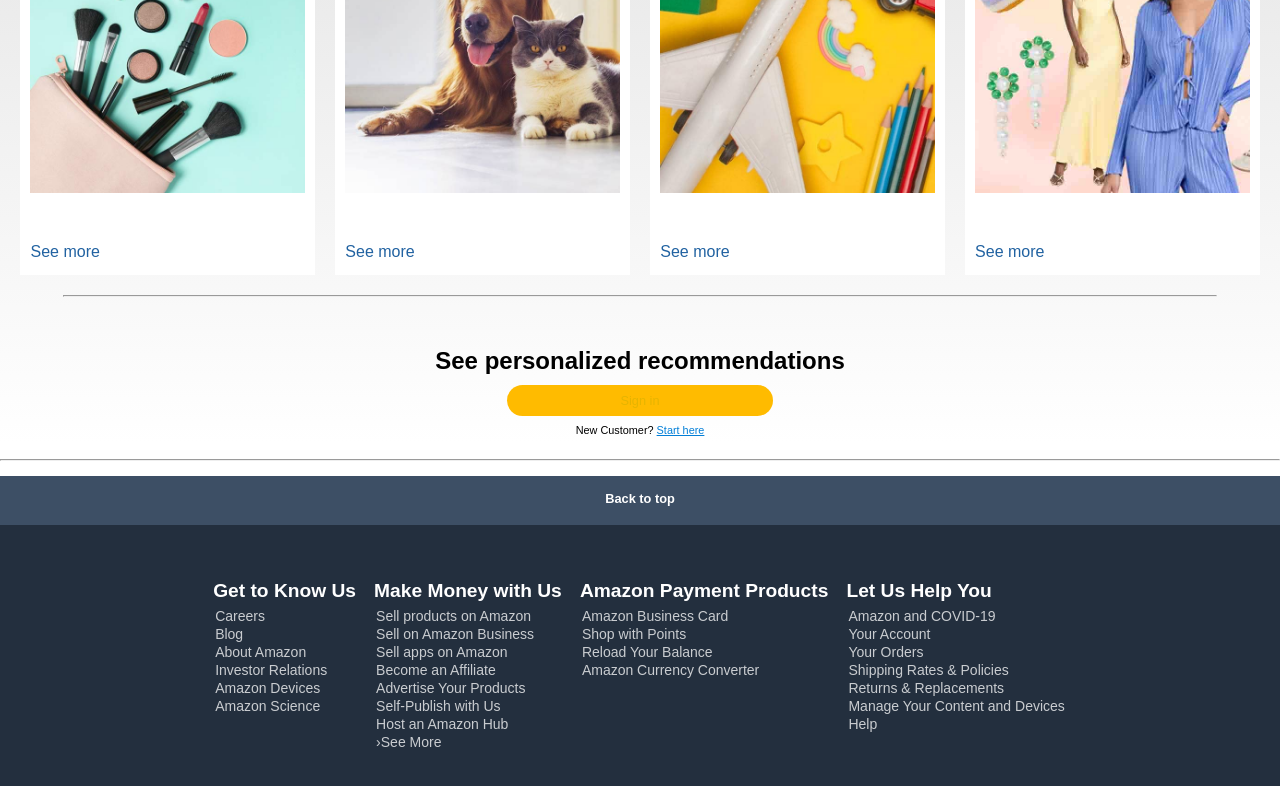
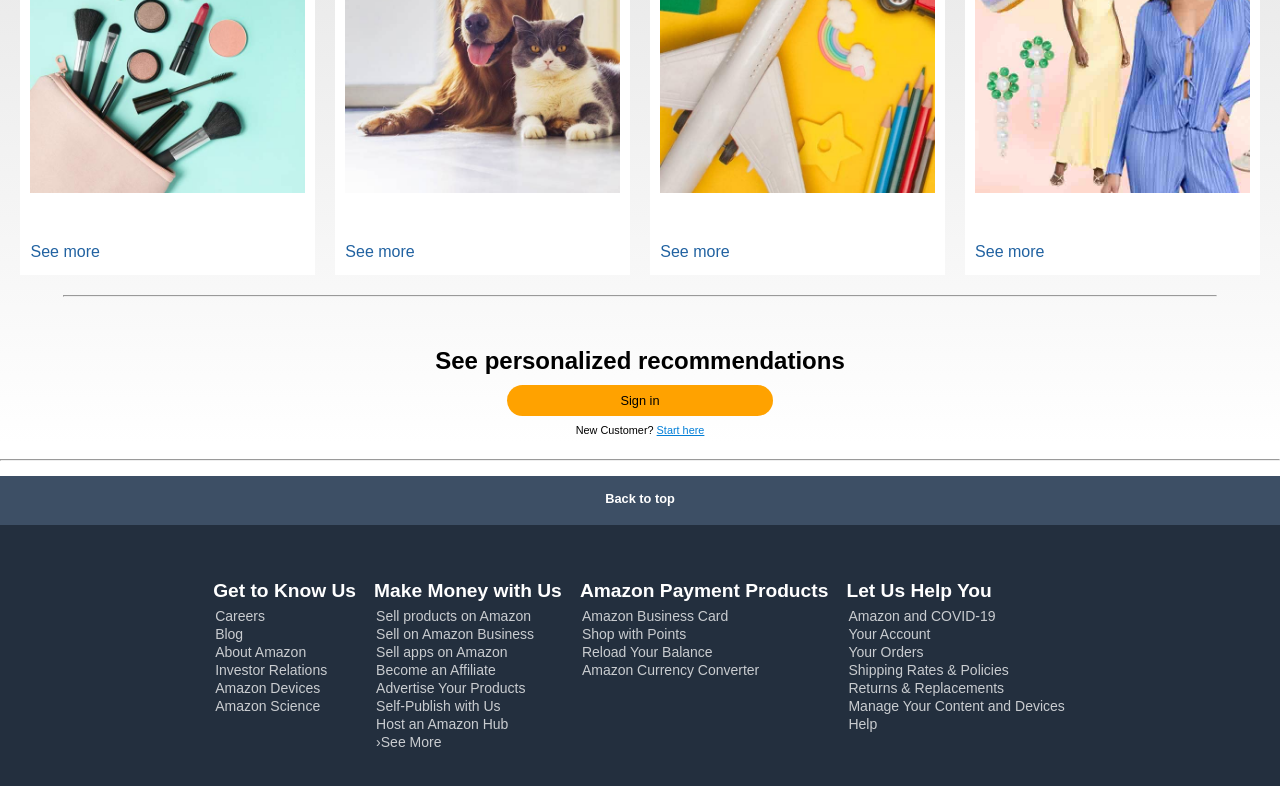
Before and after one commit to Toijam-Ghanashyam/amazon-cloning, a plain HTML site: page amazon/index.html in a window 1280 px wide. In both pictures the pointer is over the link "Sign in". Shown: the part 1074-1860 px from the top of the page. Drawn offline with Linux system fonts and the light colour scheme; some icons are missing.

Commit message:
modify css

```diff
--- a/amazon/style.css
+++ b/amazon/style.css
@@ -314,8 +314,8 @@ h2 {
     border-radius: 20px;
 }
 .sign-in-button:hover{
-    color: rgb(230, 180, 0);
-    transition: 1s;
+    background-color: rgb(255, 162, 0);
+
 }
 .link-to-sign-in{
     display: flex;
```
